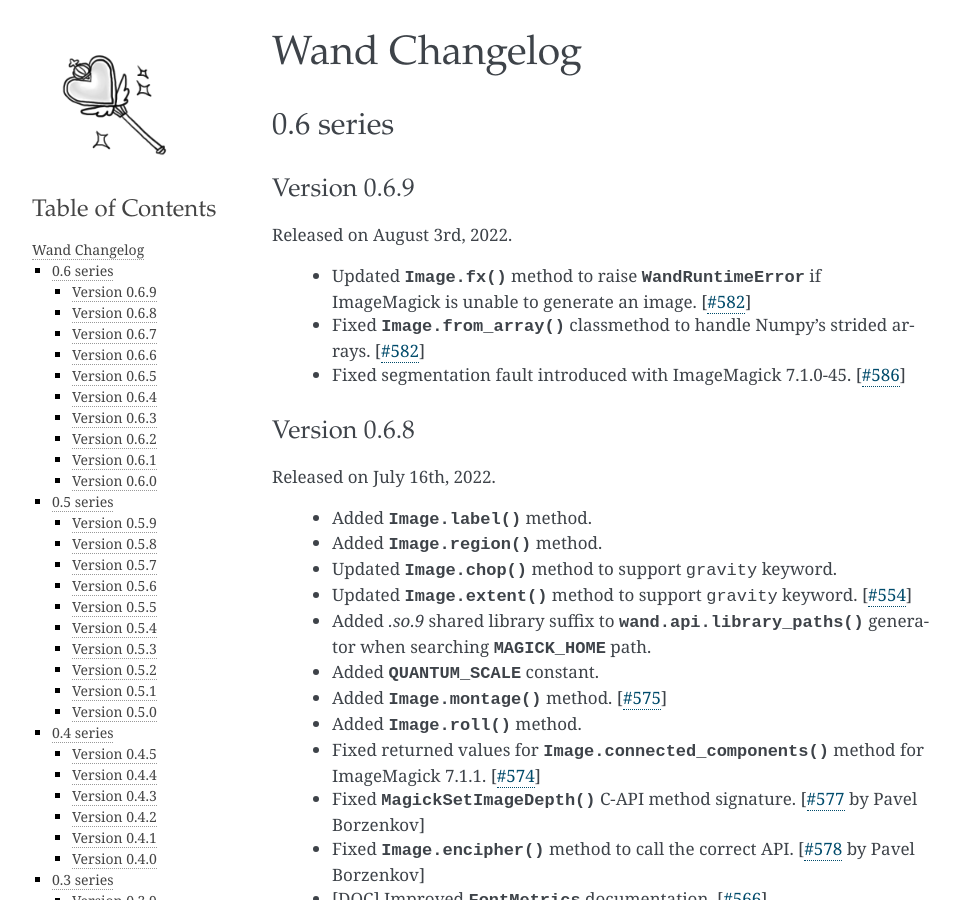
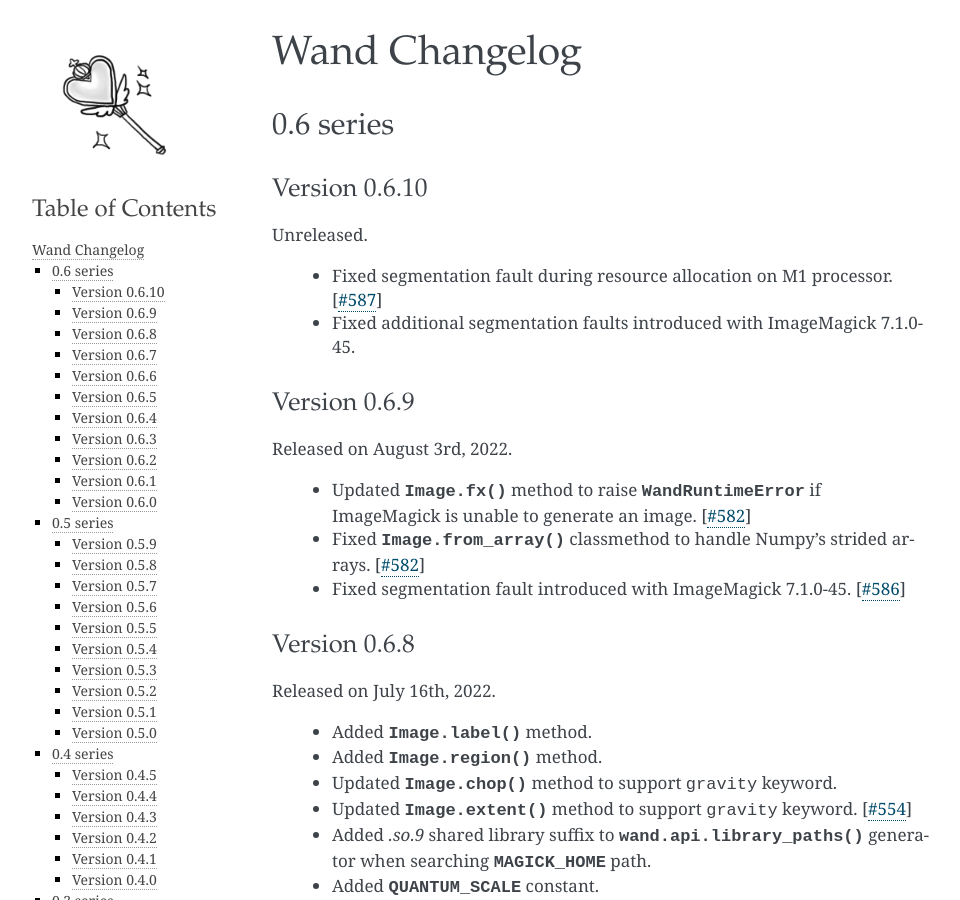
Before and after one commit to emcconville/wand, a Sphinx documentation site: the page built from docs/changes.rst, in a window 1280 px wide and 900 px high. Shown: the whole window, without its empty margins (148-1108 px from the left). Built offline with Sphinx 7.4.7, drawn with Linux system fonts in a browser that asks for light colours; some web fonts are replaced; the version number could not be read and is left out.

Commit message:
Updated docs for 0.6.10

```diff
--- a/docs/changes.rst
+++ b/docs/changes.rst
@@ -5,6 +5,17 @@
 
 0.6 series
 ~~~~~~~~~~
+
+
+.. _changelog-0.6.10:
+
+Version 0.6.10
+--------------
+
+Unreleased.
+
+ - Fixed segmentation fault during resource allocation on M1 processor. [:issue:`587`]
+ - Fixed additional segmentation faults introduced with ImageMagick 7.1.0-45.
 
 
 .. _changelog-0.6.9:
```
